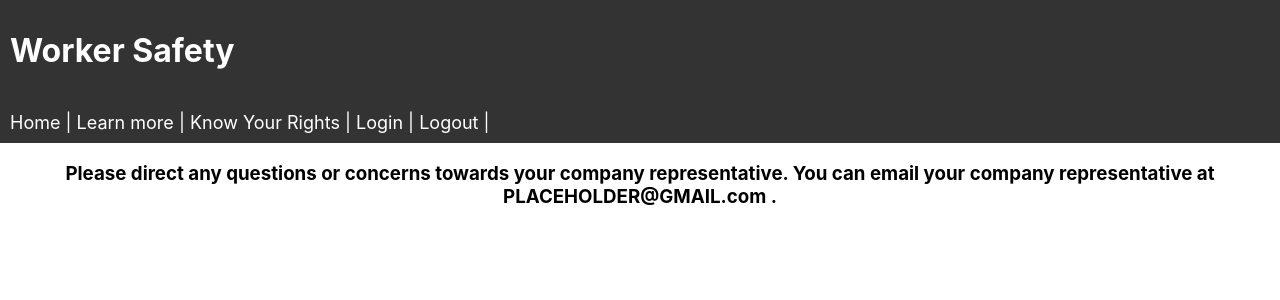
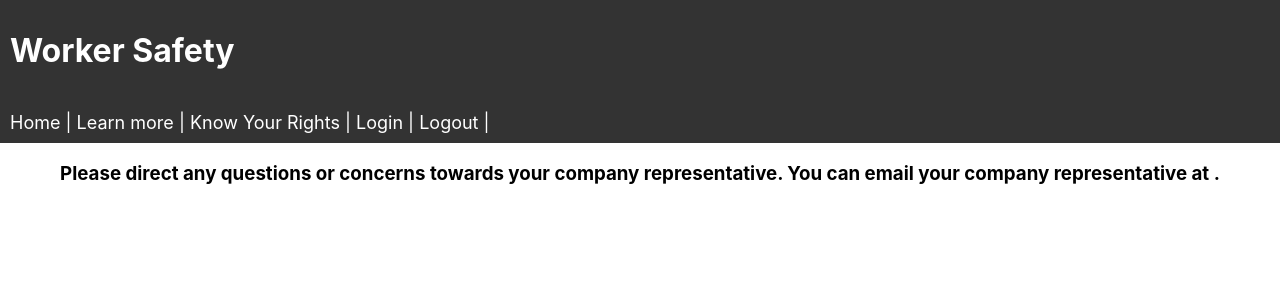
Before and after one commit to etaibar3/worker-safety, a React (Create React App) app in the folder client/: page /company-rep in a window 1280 px wide. Shown: the top 300 px of the page. Built offline with nearby package versions, Linux system fonts and the light colour scheme; no server answers.

Commit message:
Company Rep Lookup

```diff
--- a/client/package.json
+++ b/client/package.json
@@ -15,6 +15,7 @@
     "react": "^16.13.1",
     "react-datepicker": "^3.1.3",
     "react-dom": "^16.13.1",
+    "react-mailto": "^0.4.0",
     "react-router-dom": "^5.2.0",
     "react-scripts": "3.4.1"
   },
--- a/client/src/components/pages/CompanyRep.js
+++ b/client/src/components/pages/CompanyRep.js
@@ -8,14 +8,14 @@ class CompanyRep extends React.Component {
     constructor() {
         super()
         this.state = {
-            adminEmail: "PLACEHOLDER@GMAIL.com"
+            adminEmail: null
         }
         this.initialState = this.state
     }
 
     componentDidMount() {
         axios
-            .get(`http://localhost:5000/org/manageRoster`)
+            .get(`<URL>`)
             .then(response => {
             	console.log(response)
             	this.setState({ adminEmail: "FILL THIS IN" })
@@ -31,6 +31,7 @@ class CompanyRep extends React.Component {
             <div>
                 <h3> Please direct any questions or concerns towards your company
                 	 representative. You can email your company representative at <strong> {adminEmail} </strong>. </h3>
+                {/*<a href="mailto:`${this.state.adminEmail}`"> Email yourself </a>*/}
             </div>
         )
     }
```
Also changed, not shown: 1 other file (tests, documents, lock files or other folders).
